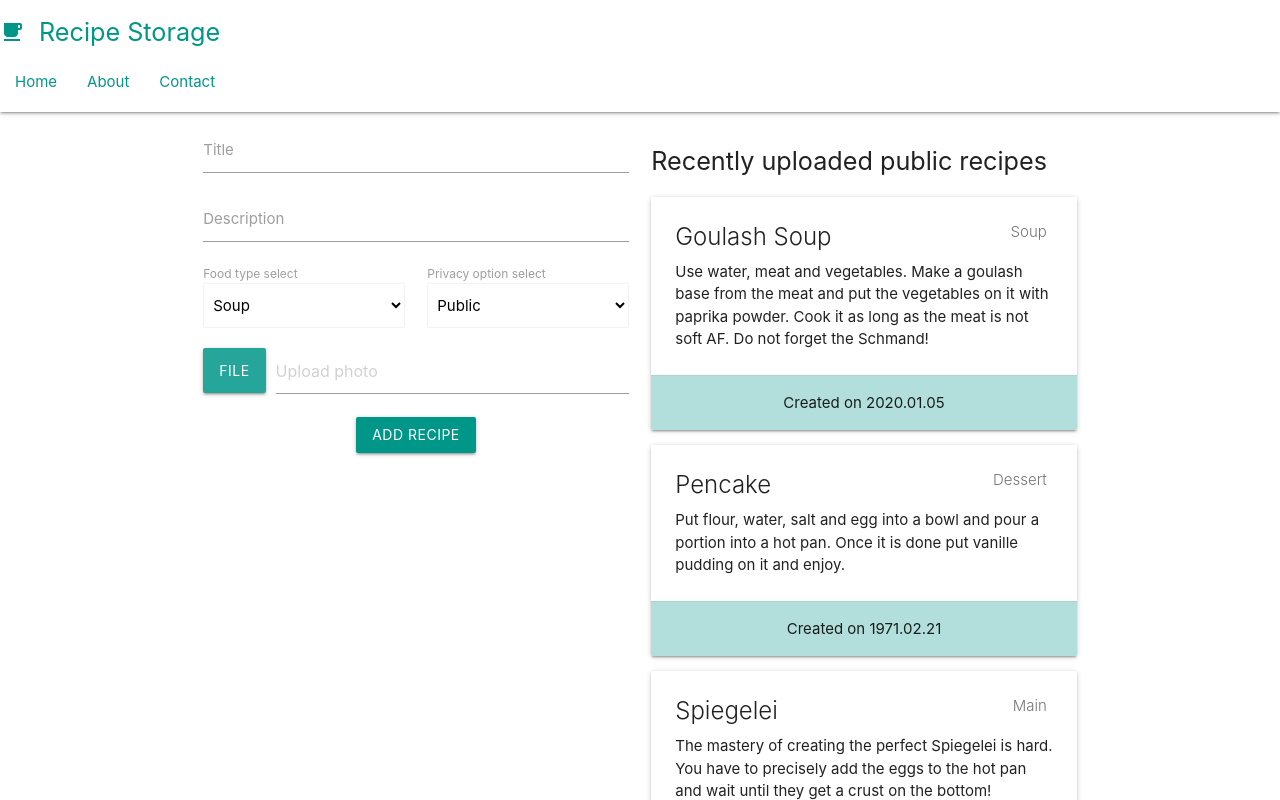
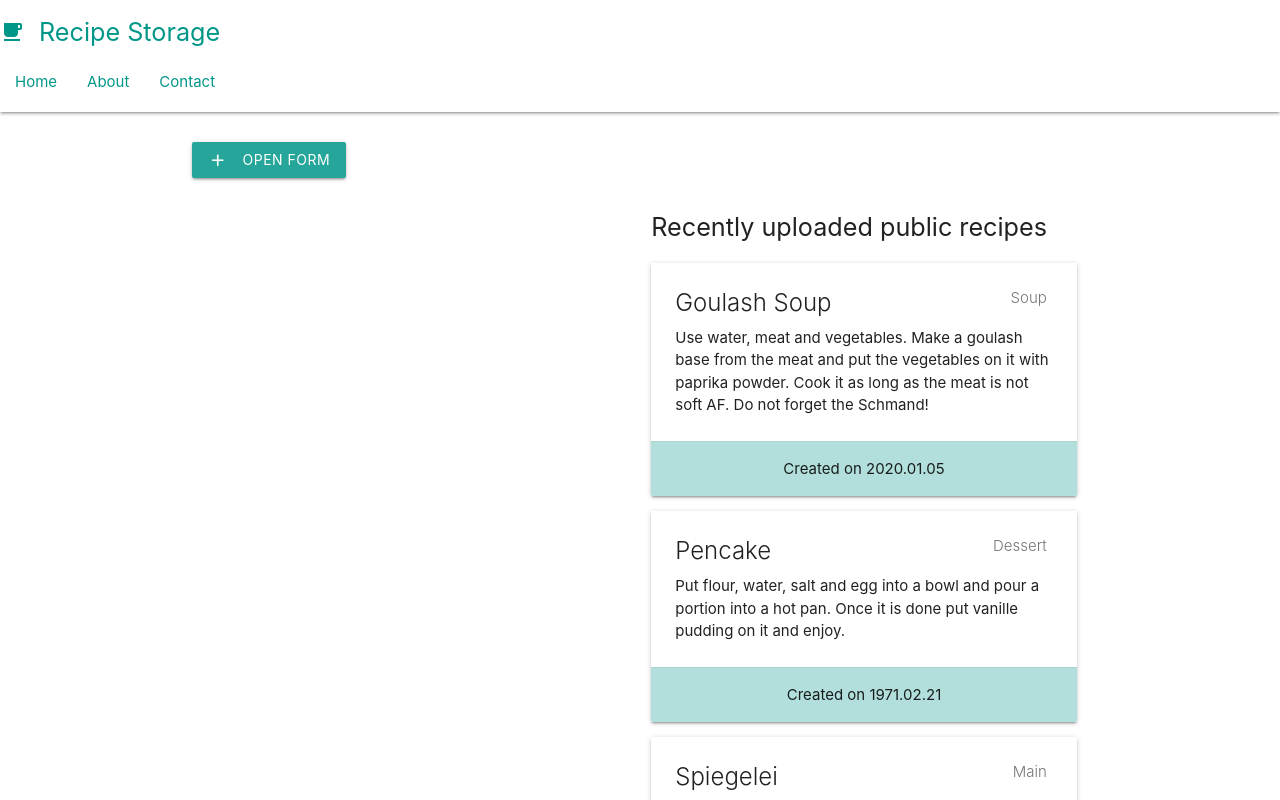
Before and after one commit to szitastamas/recipe_storage_app_mern, a React (Create React App) app in the folder client/: page / in a window 1280 px wide. Shown: the top 800 px of the page. Built offline with nearby package versions, Linux system fonts and the light colour scheme; the HTML template or start-up script is replaced by a standard one.

Commit message:
Added toggle form btn

```diff
--- a/client/src/components/forms/AddRecipeForm.js
+++ b/client/src/components/forms/AddRecipeForm.js
@@ -42,7 +42,7 @@ export const AddRecipeForm = () => {
 
 	return (
 		<Fragment>
-			<form onSubmit={handleSubmit}>
+			<form id='add-form' onSubmit={handleSubmit}>
 				<div className='input-field'>
 					<input type='text' name='title' id='title' value={recipe.title} onChange={handleChange} />
 					<label htmlFor='title'>Title</label>
@@ -87,7 +87,7 @@ export const AddRecipeForm = () => {
 						<input type='text' className='file-path validate' placeholder='Upload photo' />
 					</div>
 				</div>
-				<button type='submit' className='teal btn'>
+				<button type='submit' className='btn waves-effect waves-light'>
 					Add Recipe
 				</button>
 			</form>
--- a/client/src/components/pages/Home.js
+++ b/client/src/components/pages/Home.js
@@ -1,14 +1,20 @@
-import React from 'react';
+import React, { useState } from 'react';
 import Recipes from '../recipes/Recipes';
+import FormToggleBtn from '../utlity/FormToggleBtn';
 import { AddRecipeForm } from '../forms/AddRecipeForm';
 
 const Home = () => {
+	const [formActive, setFormActive] = useState(false);
+
+	const toggleFormActive = () => {
+		setFormActive((formActive) => !formActive);
+	};
+
 	return (
 		<div>
+			<FormToggleBtn toggleFormActive={toggleFormActive} isOpen={formActive} />
 			<div className='row'>
-				<div className='col s12 l6 center-align'>
-					<AddRecipeForm />
-				</div>
+				<div className='col s12 l6 center-align'>{formActive && <AddRecipeForm />}</div>
 				<div className='col s12 l6'>
 					<Recipes />
 				</div>
--- a/client/src/components/recipes/RecipeItem.js
+++ b/client/src/components/recipes/RecipeItem.js
@@ -1,5 +1,4 @@
 import React from 'react';
-import RecipeContext from '../../contexts/recipe/RecipeContext';
 import PropTypes from 'prop-types';
 
 const RecipeItem = ({ recipe, index }) => {
--- /dev/null
+++ b/client/src/components/utlity/FormToggleBtn.js
@@ -0,0 +1,16 @@
+import React from 'react';
+
+const FormToggleBtn = (props) => {
+	const { isOpen, toggleFormActive } = props;
+
+	return (
+		<div>
+			<button className='btn waves-effect waves-light' style={{ marginTop: '2rem' }} onClick={toggleFormActive}>
+				<i className='material-icons left'>{isOpen ? 'close' : 'add'}</i>
+				<span>{isOpen ? 'Close Form' : 'Open Form'}</span>
+			</button>
+		</div>
+	);
+};
+
+export default FormToggleBtn;
--- a/client/src/contexts/recipe/RecipeContext.js
+++ b/client/src/contexts/recipe/RecipeContext.js
@@ -1,4 +1,4 @@
-import React, { createContext } from 'react';
+import { createContext } from 'react';
 
 const RecipeContext = createContext();
 
--- a/client/src/index.css
+++ b/client/src/index.css
@@ -29,6 +29,12 @@ select {
 	display: block;
 }
 
+#add-form {
+	opacity: 0;
+	transform: translateY(-15px);
+	animation: fadeIn 600ms forwards;
+}
+
 @keyframes fadeIn {
 	100% {
 		transform: none;
```
